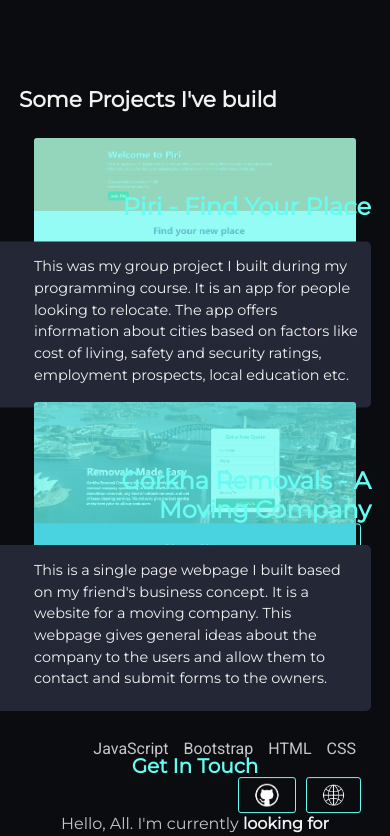
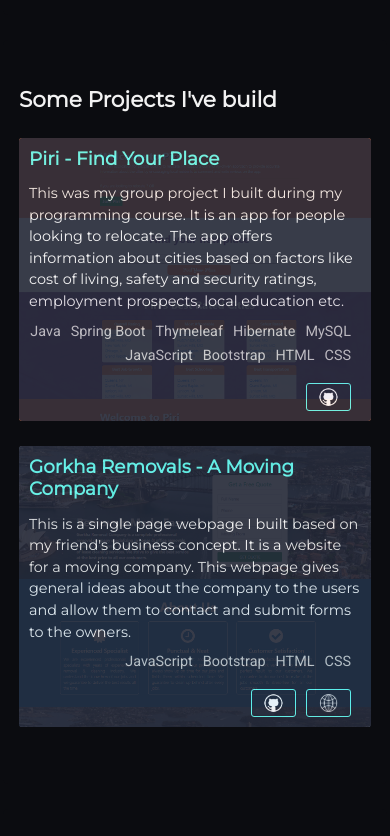
Before and after one commit to milan-shrestha/portfolio-project, an Angular app: page / in a window 390 px wide. Shown: the part 2000-2836 px from the top of the page. Built offline with nearby package versions, Linux system fonts and the light colour scheme.

Commit message:
Added media querries to projects component styles

```diff
--- a/src/app/projects/projects.component.css
+++ b/src/app/projects/projects.component.css
@@ -53,7 +53,7 @@ p{
 
 .tech-list{
     font-family: 'Roboto', sans-serif;
-    margin-right: 15px;
+    margin-right: 1.25rem;
     color: var(--light-grey);
 }
 
@@ -76,3 +76,112 @@ p{
     background-color: var(--light-grey);
     border-color: var(--black);
 }
+
+@media screen and (max-width: 575px){
+
+    .project-image-container{
+        display: none;
+    }
+
+    .project-details-container{
+        padding: 0;
+    }
+
+    .project-details{
+        position: initial;
+        transform: none;
+        background-color: #232736;
+        opacity: 0.9;
+        padding: 10px;
+    }
+
+    .project-title{
+        font-size: 1.15rem;
+        text-align: left !important;
+    }
+
+    .project-description{
+        padding: 5px 0;
+        margin: 0 auto;
+        background: none;
+    }
+
+    p{
+        margin-bottom: 0;
+    }
+
+    .tech-list{
+        font-size: 0.9rem;
+        margin-right: 10px;
+    }
+
+    .links-logo{
+        width: 45px;
+        padding: 3px 12px;
+    }
+
+    .github-logo{
+        width: 45px;
+        padding: 3px 6px;
+    }
+
+    .project-background{
+        background-size: contain;
+        border-radius: 3px;
+    }
+}
+
+@media screen and (max-width: 767px){
+
+    .project-image-container{
+        display: none;
+    }
+
+    .project-details-container{
+        padding: 0;
+    }
+
+    .project-details{
+        position: initial;
+        transform: none;
+        background-color: #232736;
+        opacity: 0.9;
+        padding: 10px;
+        border-radius: 3px;
+    }
+
+    .project-title{
+        font-size: 1.15rem;
+        text-align: left !important;
+    }
+
+    .project-description{
+        padding: 5px 0;
+        margin: 0 auto;
+        background: none;
+    }
+
+    p{
+        margin-bottom: 0;
+    }
+
+    .tech-list{
+        font-size: 0.9rem;
+        margin-right: 10px;
+    }
+
+    .links-logo{
+        width: 45px;
+        padding: 3px 12px;
+    }
+
+    .github-logo{
+        width: 45px;
+        padding: 3px 6px;
+    }
+
+    .project-background{
+        background-size: contain;
+        border-radius: 3px;
+    }
+}
--- a/src/app/projects/projects.component.html
+++ b/src/app/projects/projects.component.html
@@ -9,6 +9,7 @@
                     </div>
                 </div>
                 <div class="col-md-6 project-details-container">
+                    <div class="project-background" style="background-image: url('../../assets/images/{{project.img}}');">
                         <div class="project-details">
                             <h4 class="font-weight-bold text-right project-title">{{project.title}}</h4>
                             <div class="project-description">
@@ -34,3 +35,4 @@
             </div>
         </div>
     </div>
+</div>
```
Lines whose indentation alone changed are shown as unchanged.
